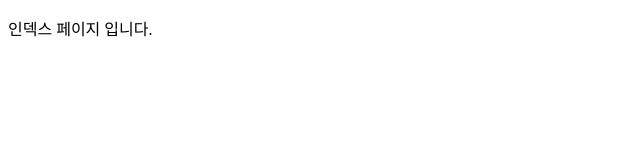
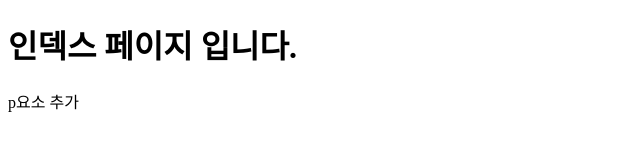
Before and after one commit to KangSena/my_app, a plain HTML site: page index.html in a window 1280 px wide. Shown: the whole page, without its empty margins (0-640 px from the left). Drawn offline with Linux system fonts and the light colour scheme.

Commit message:
p1 added

```diff
--- a/index.html
+++ b/index.html
@@ -7,6 +7,7 @@
     <title>index.html</title>
 </head>
 <body>
-    <p>인덱스 페이지 입니다.</p>
+    <h1>인덱스 페이지 입니다.</h1>
+    <p>p요소 추가</p>
 </body>
 </html>
```
